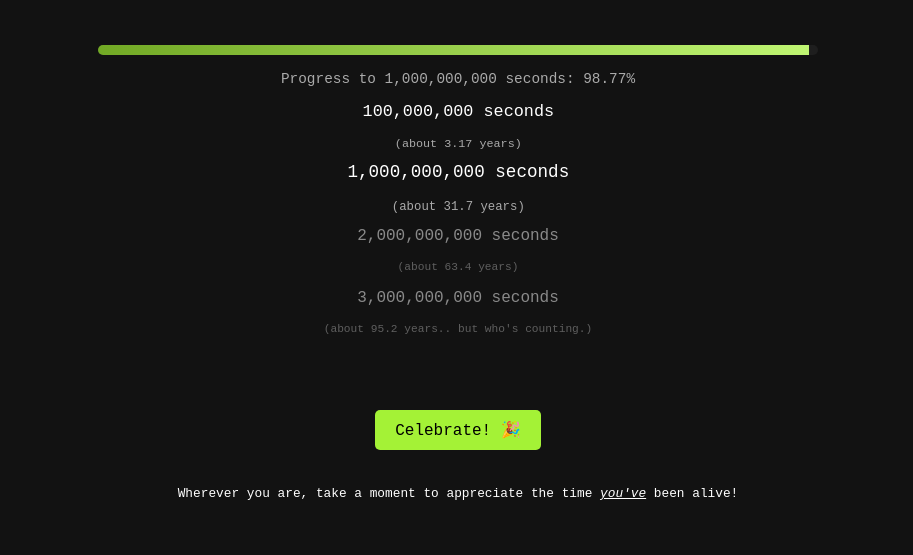
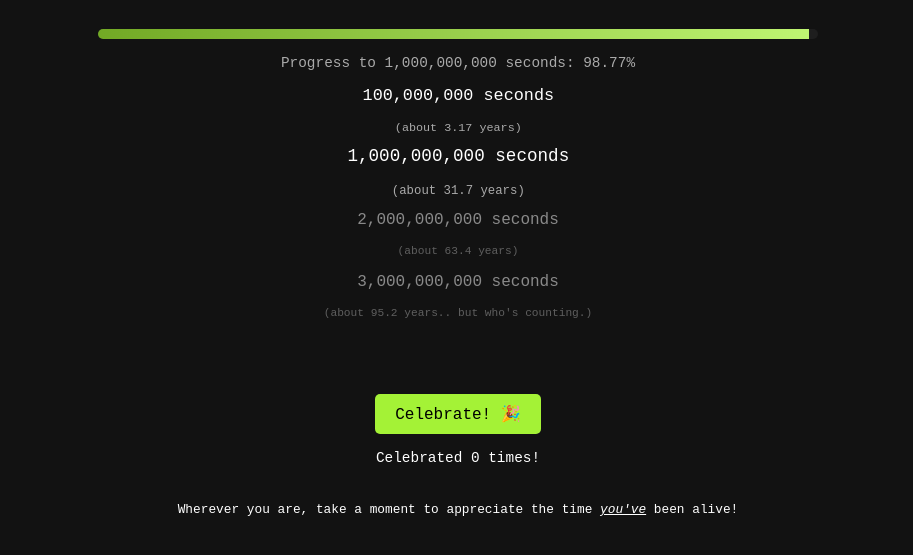
Before and after one commit to Dav1s-Ops/one-billion-seconds, a plain HTML site: page index.html in a window 1280 px wide. Shown: the part 215-770 px from the top of the page, without its empty margins (182-1095 px from the left). Drawn offline with nearby package versions, Linux system fonts and the light colour scheme.

Commit message:
Add the celebration counter

```diff
--- a/index.html
+++ b/index.html
@@ -32,6 +32,7 @@
       <p class="years-desc">(about 95.2 years.. but who's counting.)</p>
     </div>
     <button id="confetti-btn">Celebrate! 🎉</button>
+    <p id="celebrate-count">Celebrated 0 times!</p>
     <p class="appreciation">Wherever you are, take a moment to appreciate the time <i><u>you've</u></i> been alive!</p>
   </div>
 
```
